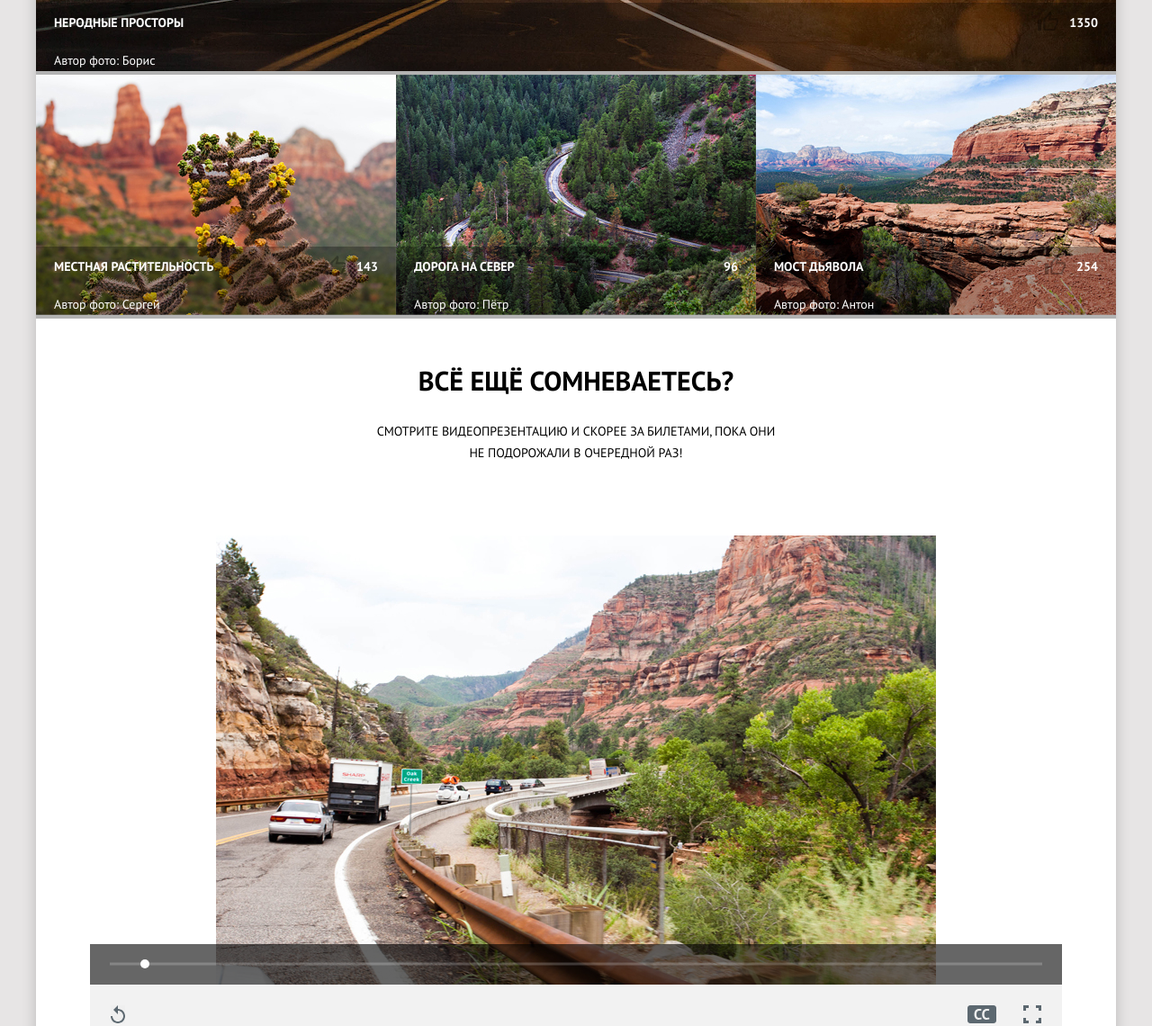
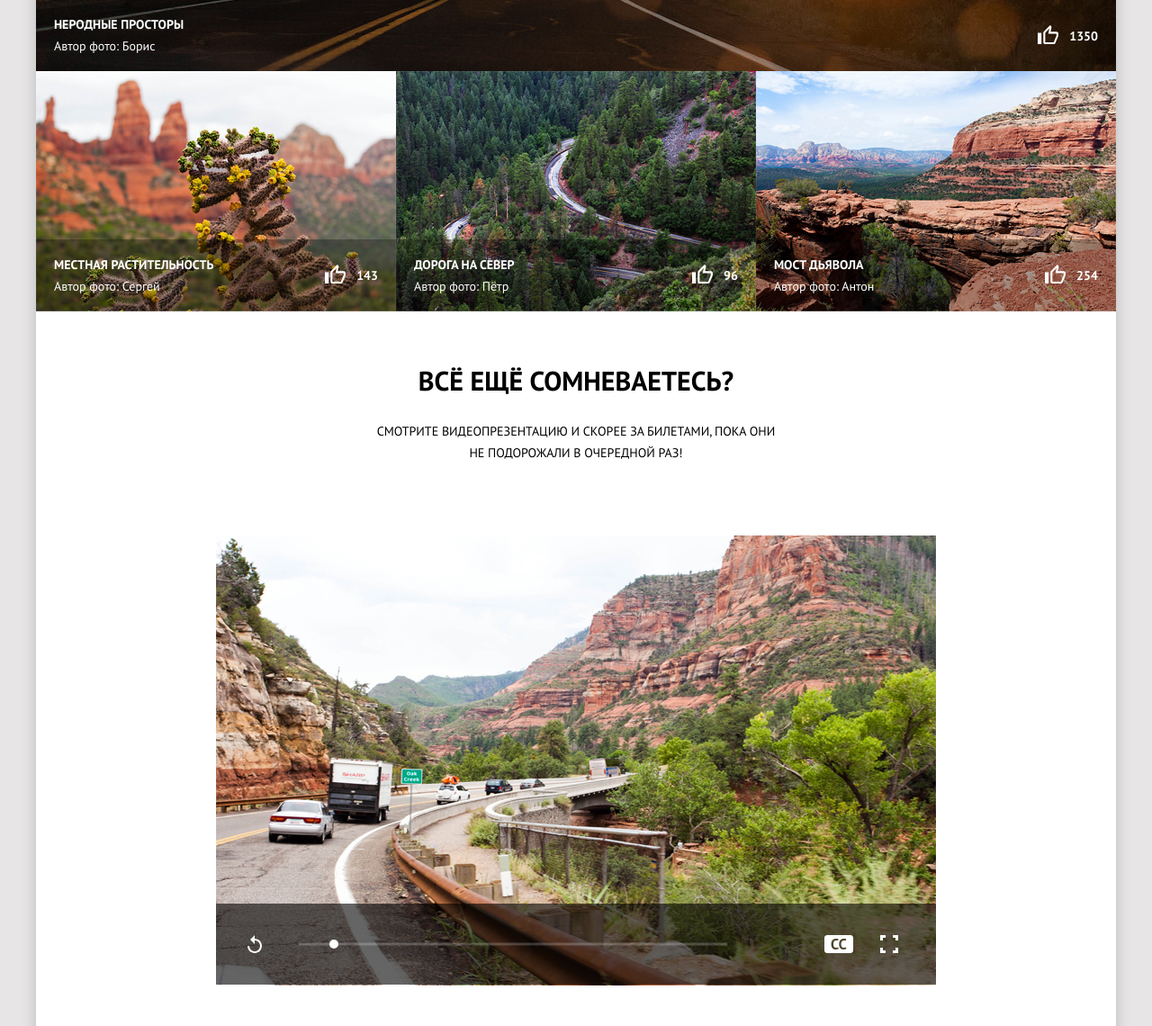
Before and after one commit to shldvts/1512041-sedona-22, a website: page source/catalog.html in a window 1280 px wide. Shown: the part 967-2107 px from the top of the page at 90% size. Drawn offline with nearby package versions, Linux system fonts and the light colour scheme; files that its build step writes are made by us from their sources.

Commit message:
Декоративные элементы страницы каталога

```diff
--- a/source/catalog.html
+++ b/source/catalog.html
@@ -40,9 +40,9 @@
       <!-- CATALOG MAIN -->
       <main class="page-main page-main--catalog">
         <h1 class="page-main__title page-main__title--catalog">Фото и видео</h1>
-        <p class="page-main__slogan page-main__slogan--catalog">Не&nbsp;можете решиться на&nbsp;путешествие <nobr>из-за</nobr> курса? Фотографии помогут вам забыть о&nbsp;политике и&nbsp;экономике.</p>
+        <p class="page-main__slogan page-main__slogan--catalog">Не&nbsp;можете решиться на&nbsp;путешествие <nobr>из-за</nobr> курса? Фотографии&nbsp;помогут вам забыть о&nbsp;политике и&nbsp;экономике.</p>
         <!-- catalog main photo-section -->
-        <section class="gallery wrapper">
+        <section class="gallery">
           <h2 class="visually-hidden">Фотогалерея</h2>
           <figure class="gallery__item">
             <a class="gallery__link" href="#">
@@ -105,7 +105,8 @@
         <section class="video">
           <h2 class="visually-hidden">Видео-презентация</h2>
           <h3 class="video__title">Всё ещё сомневаетесь?</h3>
-          <p class="video__slogan">Смотрите видеопрезентацию и&nbsp;скорее за&nbsp;билетами, пока они не&nbsp;подорожали в&nbsp;очередной раз!</p>
+          <p class="video__slogan">Смотрите видеопрезентацию и скорее за&nbsp;билетами, пока они не подорожали в&nbsp;очередной раз!</p>
+          <div class="video__wrapper">
             <picture>
               <source media="(min-width: 1200px)" srcset="img/gallery/video-poster-d.jpg 1x, img/gallery/video-poster-d@2x.jpg 2x">
               <source media="(min-width: 768px)" srcset="img/gallery/video-poster-t.jpg 1x, img/gallery/video-poster-t@2x.jpg 2x">
@@ -135,6 +136,7 @@
                     <polygon points="17,17 14,17 14,20 17,20 20,20 20,17 20,14 17,14"/>
                   </svg>
                 </button>
+              </div>
             </div>
           </div>
         </section>
--- a/source/less/blocks/gallery.less
+++ b/source/less/blocks/gallery.less
@@ -1,17 +1,29 @@
 // @import "blocks/gallery.less"
 
 .gallery {
-  text-align: center;
+  margin-top: 52px;
 }
 
 .gallery__item {
   margin: 0;
-  margin-top: 20px;
+  padding-left: 20px;
+  padding-right: 20px;
+  position: relative;
+
+  &::before {
+    content: "";
+    position: absolute;
+    left: 0;
+    top: -25px;
+    width: 100%;
+    height: 1px;
+    background-color: @gray-input-hover;
+  }
 }
 
 .gallery__subject {
   text-align: start;
-  margin-top: 10px;
+  margin-top: 5px;
   margin-bottom: 40px;
 }
 
@@ -29,7 +41,7 @@
 .gallery__like {
   .font-property(700; 14px; 24px);
   text-transform: none;
-  margin-top: 10px;
+  margin-top: 15px;
   margin-left: 35px;
   position: relative;
 
@@ -52,26 +64,59 @@
     flex-wrap: wrap;
     text-align: center;
     margin-top: 80px;
+    padding-left: 60px;
+    padding-right: 60px;
   }
 
   .gallery__item {
     margin: 0;
+    padding: 0;
     width: 50%;
     position: relative;
 
     &:first-of-type {
       width: 100%;
     }
+
+    &::before {
+      display: none;
+    }
+  }
+
+  .gallery__photo {
+    display: block;
   }
 
   .gallery__subject {
     background-color: @gray-input;
     margin: 0;
+    width: 100%;
+    height: 80px;
+    display: flex;
+    flex-direction: column;
+    justify-content: center;
+  }
+
+  .gallery__title {
+    width: 70%;
+    margin-left: 20px;
+  }
+
+  .gallery__author {
+    width: 70%;
+    margin-left: 20px;
+  }
+
+  .gallery__like {
+    width: min-content;
+    position: absolute;
+    top: auto;
+    right: 20px;
   }
 }
 
 @media (min-width: @desktop-width) {
-  .wrapper {
+  .gallery {
     padding: 0;
   }
 
@@ -83,29 +128,14 @@
   .gallery__subject {
     background-color: fade(@basic-black; 30%);
     position: absolute;
+    height: 80px;
     bottom: 0;
     color: @basic-white;
-    height: 80px;
-    width: 100%;
-    display: grid;
-    grid-template-columns: 2fr 1fr;
-  }
-
-  .video-section {
-    max-width: 800px;
-  }
-
-  .gallery__title {
-    padding: 10px 20px;
-  }
-
-  .gallery__author {
-    order: 1;
-    padding-left: 20px;
   }
 
   .gallery__like {
-    margin-left: auto;
-    padding-right: 20px;
+    &::before {
+      background-image: url("../img/icons/icon-like-w.svg");
+    }
   }
 }
--- a/source/less/blocks/page-main.less
+++ b/source/less/blocks/page-main.less
@@ -10,6 +10,10 @@
 
   &--form {
     margin-top: 35px;
+  }
+
+  &--catalog {
+    margin-top: 30px;
   }
 }
 
@@ -24,17 +28,15 @@
   &--form {
     margin-top: 30px;
   }
+
+  &--catalog {
+    width: 90%;
+    margin: 0 auto;
+    margin-top: 30px;
+  }
 }
 
 @media (min-width: @tablet-width) {
-  .page-main {
-    &--form,
-    &--catalog {
-      padding-left: 60px;
-      padding-right: 60px;
-    }
-  }
-
   .page-main__title {
     .font-property(700; 21px; 26px);
     margin: 0 auto;
@@ -58,7 +60,7 @@
     }
 
     &--catalog {
-      width: 65%;
+      width: 60%;
     }
   }
 }
--- a/source/less/blocks/video.less
+++ b/source/less/blocks/video.less
@@ -1,6 +1,36 @@
 // @import "blocks/video.less"
 
 .video {
+  display: flex;
+  flex-direction: column;
+  align-items: center;
+  margin-bottom: 80px;
+
+  &::before {
+    content: "";
+    position: absolute;
+    left: 0;
+    top: -30px;
+    width: 100%;
+    height: 1px;
+    background-color: @gray-input-hover;
+  }
+}
+
+.video__title {
+  .font-property(700; 18px; 26px);
+  margin: 0;
+  margin-top: 3px;
+}
+
+.video__slogan {
+  .font-property(400; 14px; 24px);
+  width: 85%;
+  margin-top: 30px;
+  margin-bottom: 32px;
+}
+
+.video__wrapper {
   display: flex;
   flex-direction: column;
   justify-content: flex-start;
@@ -10,20 +40,7 @@
   margin: 0 auto;
   padding-left: 0;
   padding-right: 0;
-  margin-bottom: 80px;
-}
-
-.video__title {
-  .font-property(700; 18px; 26px);
-  margin: 0;
-  margin-top: 5px;
-}
-
-.video__slogan {
-  .font-property(400; 14px; 24px);
-  width: 85%;
-  margin-top: 30px;
-  margin-bottom: 30px;
+  position: relative;
 }
 
 .video-poster {
@@ -109,8 +126,14 @@
 
 @media (min-width: @tablet-width) {
   .video {
-    margin-top: 10px;
-    margin-bottom: 5px;
+    margin-top: 52px;
+    margin-bottom: 70px;
+    padding-left: 60px;
+    padding-right: 60px;
+
+    &::before {
+      display: none;
+    }
   }
 
   .video__title {
@@ -121,16 +144,79 @@
     width: 70%;
     margin-bottom: 80px;
   }
+
+  .video__wrapper {
+    padding: 0;
+  }
+
+  .video__actions {
+    margin: -95px 0 0 0;
+    width: 100%;
+    background-color: fade(@basic-black; 60%);
+  }
+
+  .video__progressbar {
+    width: 65%;
+    height: 90px;
+    margin-left: 70px;
+    background-color: transparent;
+  }
+
+  .video__tools {
+    position: absolute;
+    bottom: 12px;
+    background-color: transparent;
+  }
+
+  .video__tools-button {
+    background-color: transparent;
+
+    &--reply {
+      margin-left: 12px;
+    }
+
+    &--subtitles {
+      margin-left: 475px;
+    }
+  }
+
+  .video__tools-icon {
+    fill: @basic-white;
+  }
 }
 
 @media (min-width: @desktop-width) {
   .video {
-    margin-top: 50px;
-    margin-bottom: 40px;
+    margin-top: 60px;
+    margin-bottom: 110px;
+  }
+
+  .video__wrapper {
+    width: 800px;
   }
 
   .video__slogan {
-    width: 40%;
+    width: 42%;
     margin-bottom: 80px;
   }
+
+  .video__tools-button {
+    &:hover {
+      cursor: pointer;
+
+      .video__tools-icon {
+        fill: fade(@basic-white; 60%);
+      }
+    }
+
+    &:active {
+      .video__tools-icon {
+        fill: fade(@basic-white; 30%);
+      }
+    }
+
+    &--subtitles {
+      margin-left: 625px;
+    }
+  }
 }
--- a/source/less/global/global.less
+++ b/source/less/global/global.less
@@ -15,7 +15,7 @@
   font-family: @font;
   text-transform: uppercase;
   text-align: center;
-  box-shadow: 0px 5px 15px rgba(0, 1, 1, 0.2);
+  box-shadow: 0 5px 15px rgba(0, 1, 1, 0.2);
   width: 320px;
 }
 
```
Also changed, not shown: source/img/icons/icon-like-w.svg (added). Lines whose indentation alone changed are shown as unchanged.
